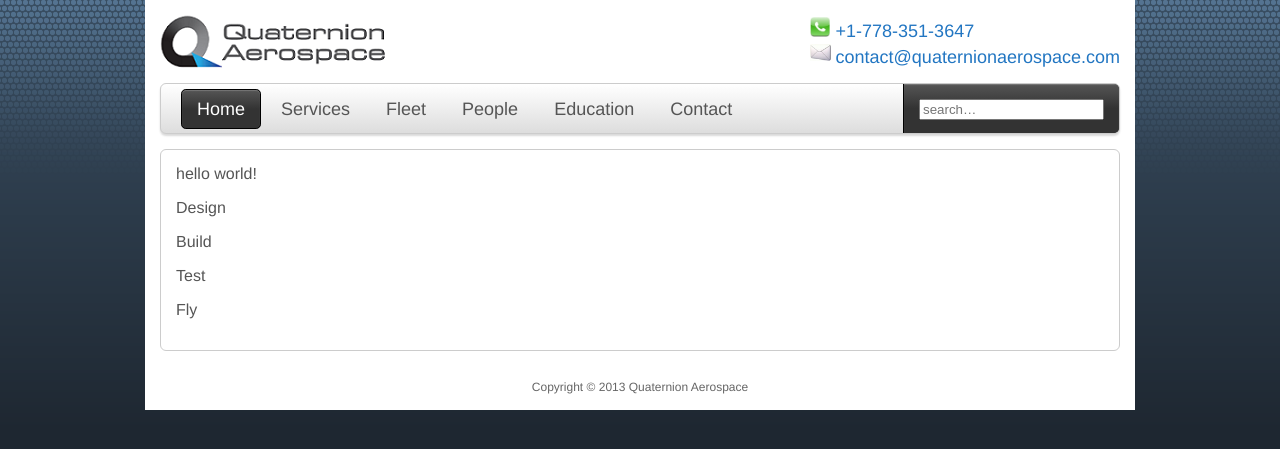
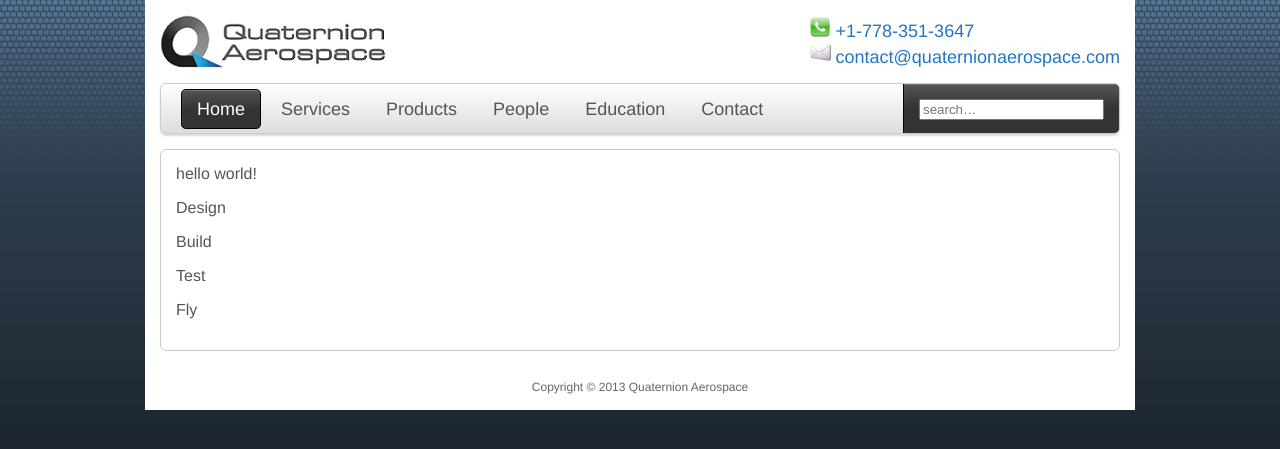
Before and after one commit to quaternion-aerospace/quaternion-aerospace.github.io, a Jekyll site: the page built from index.html, in a window 1280 px wide. Shown: the top 449 px of the page. Built offline with Jekyll 4.4.1, drawn with Linux system fonts in a browser that asks for light colours.

Commit message:
rename "Fleet" menu item to "Products"

```diff
--- a/_data/menus/global.yml
+++ b/_data/menus/global.yml
@@ -10,7 +10,7 @@
     - consulting.html
   hasMatch:
     - services
-- label: Fleet
+- label: Products
   page: fleet.html
   hasMatch:
     - software/
```
